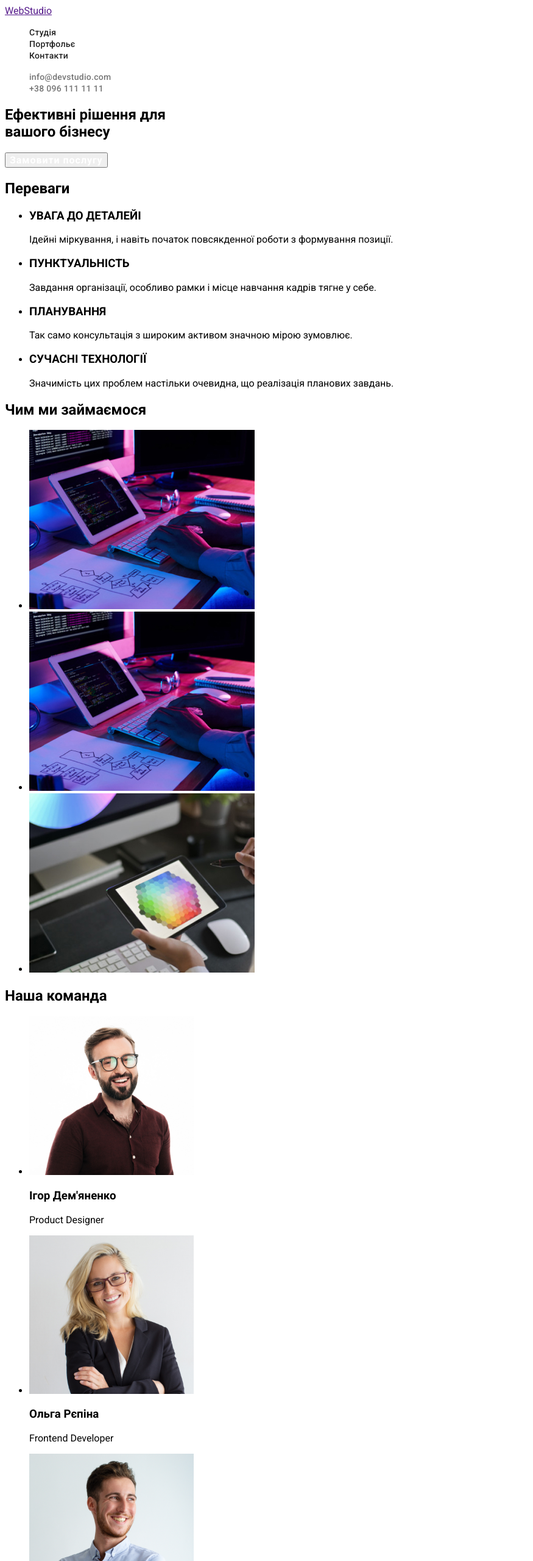
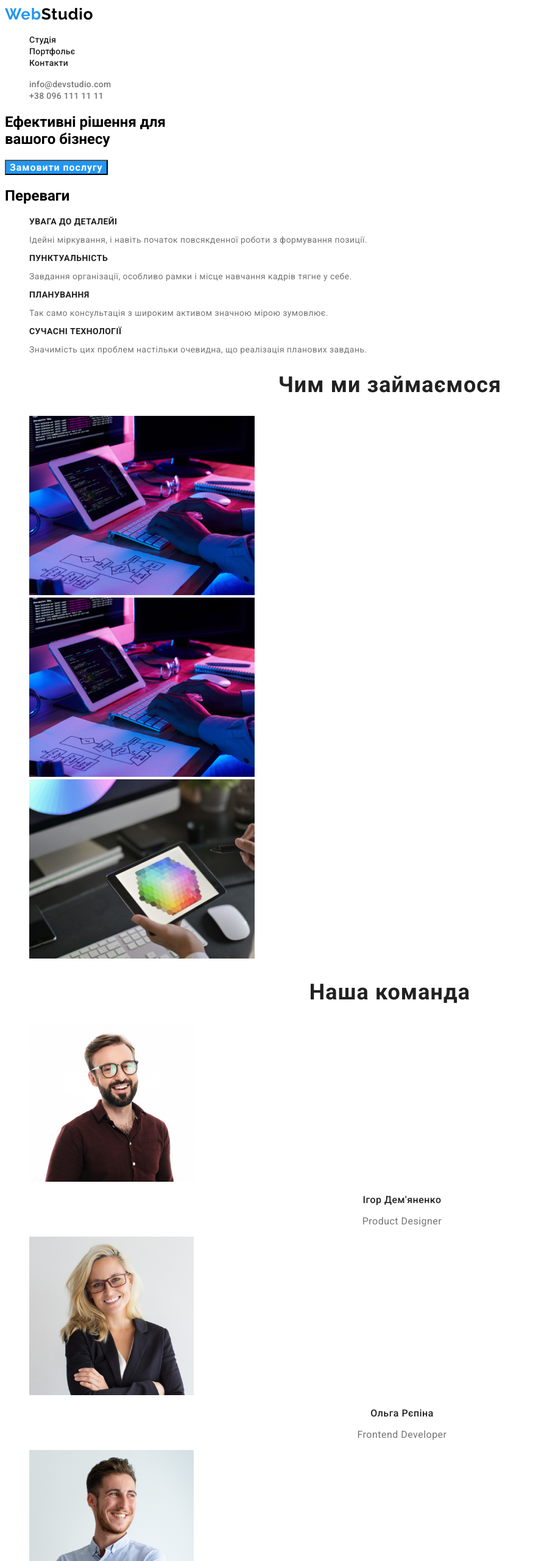
Before and after one commit to DmytroKotlyarov/Modul-1, a plain HTML site: page Modul-2/index.html in a window 1280 px wide. Shown: the top 2560 px of the page at 61% size, without its empty margins (0-875 px from the left). Drawn offline with Linux system fonts and the light colour scheme.

Commit message:
Code writing CSS

```diff
--- a/Modul-2/css/style.css
+++ b/Modul-2/css/style.css
@@ -5,7 +5,7 @@ body {
     --main-color: #F5F5F5;
 }
 
-body {
+body, footer {
     font-family: 'Roboto', sans-serif;
 }
 
@@ -17,6 +17,21 @@ body {
     list-style: none;
 }
 /* --------Header-------- */
+.header-logo {
+font-family: 'Raleway';
+font-style: normal;
+font-weight: 700;
+font-size: 26px;
+line-height: 1.19;
+/* identical to box height */
+letter-spacing: 0.03em;
+}
+a.header-logo {
+color: #2196F3;
+}
+span.header-logo {
+color: #000000;
+}
 .header-link {
 font-weight: 500;
 font-size: 14px;
@@ -38,6 +53,17 @@ line-height: 1,14;
 letter-spacing: 0.02em;
 color: #757575;
 }
+/* --------Main-htro-------- */
+.hero-title {
+font-weight: 900;
+font-size: 44px;
+line-height: 1,36;
+ /* or 136% */
+text-align: center;
+letter-spacing: 0.06em;
+text-transform: uppercase;
+color: #FFFFFF;
+}
 .main-button {
 font-family: inherit;
 font-weight: 700;
@@ -50,7 +76,97 @@ text-align: center;
 letter-spacing: 0.06em;
 color: #FFFFFF;
 }
-.main-button:hover,
-.main-button:focus {
+.main-button {
 background-color: #2196F3;
 }
+/* --------Main-Advantages--------- */
+.advantages-title {
+font-weight: 700;
+font-size: 14px;
+line-height: 1,14;
+letter-spacing: 0.03em;
+text-transform: uppercase;
+color: #212121;
+}
+.advantages-text {
+font-weight: 400;
+font-size: 14px;
+line-height: 1,71;
+/* or 171% */
+letter-spacing: 0.03em;
+color: #757575;
+}
+/* --------Main-Directions--------- */
+.directions-title {
+font-weight: 700;
+font-size: 36px;
+line-height: 1,16;
+text-align: center;
+letter-spacing: 0.03em;
+color: #212121;
+}
+/* --------Main-Team---------- */
+.team-title {
+font-weight: 700;
+font-size: 36px;
+line-height: 1,16;
+text-align: center;
+letter-spacing: 0.03em;
+color: #212121;
+}
+.team-caption {
+font-weight: 500;
+font-size: 16px;
+line-height: 1,18;
+/* identical to box height */
+text-align: center;
+letter-spacing: 0.03em;
+color: #212121;
+}
+.team-text {
+font-weight: 400;
+font-size: 16px;
+line-height: 1,18;
+/* identical to box height */
+text-align: center;
+letter-spacing: 0.03em;
+color: #757575;
+}
+/* --------Footer---------- */
+.footer {
+background-color: #2F303A;
+}
+.footer-logo {
+
+}
+a.footer-logo {
+color: #2196F3;
+    }
+span.footer-logo {
+color: #FFFFFF;
+    }
+}
+.footer-all {
+font-weight: 400;
+font-size: 14px;
+line-height: 1,71;
+/* or 171% */
+letter-spacing: 0.03em;
+color: #FFFFFF;
+}
+.footer-mail {
+font-weight: 400;
+font-size: 14px;
+line-height: 1,71;
+/* or 171% */
+letter-spacing: 0.03em;
+color: rgba(255, 255, 255, 0.6);
+}
+.footer-tel {
+font-weight: 400;
+font-size: 14px;
+line-height: 1,71;
+/* or 171% */
+letter-spacing: 0.03em;
+color: rgba(255, 255, 255, 0.6);
+}
--- a/Modul-2/index.html
+++ b/Modul-2/index.html
@@ -15,7 +15,7 @@
 
     <header>
         <nav class="header-nav">
-           <a href="" class="header-logo">Web<span class="header-logo">Studio</span></a>
+           <a href="" class="header-logo link">Web<span class="header-logo">Studio</span></a>
               <ul class="header-list list">
                  <li><a href="" class="header-link link">Студія</a></li>
                  <li><a href="" class="header-link link">Портфольє</a></li>
@@ -30,82 +30,82 @@
 
     <main>
         <section class="hero">
-            <h1 class="title">Ефективні рішення для<br> вашого бізнесу</h1>
+            <h1 class="hrro-title">Ефективні рішення для<br>вашого бізнесу</h1>
             <button type="button" class="main-button">Замовити послугу</button>
         </section>
 
-        <section>
-            <h2>Переваги</h2>
-               <ul>
+        <section class="advantages">
+            <h2 class="title">Переваги</h2>
+               <ul class="advantage-list list">
                    <li>
-                      <h3>УВАГА ДО ДЕТАЛЕЙІ</h3>
-                      <p>Ідейні міркування, і навіть початок повсякденної роботи з формування позиції.</p>
+                      <h3 class="advantages-title">УВАГА ДО ДЕТАЛЕЙІ</h3>
+                      <p class="advantages-text">Ідейні міркування, і навіть початок повсякденної роботи з формування позиції.</p>
                    </li>
                    <li>
-                      <h3>ПУНКТУАЛЬНІСТЬ</h3>
-                      <p>Завдання організації, особливо рамки і місце навчання кадрів тягне у себе.</p>
+                      <h3 class="advantages-title">ПУНКТУАЛЬНІСТЬ</h3>
+                      <p class="advantages-text">Завдання організації, особливо рамки і місце навчання кадрів тягне у себе.</p>
                    </li>
                    <li>
-                      <h3>ПЛАНУВАННЯ</h3>
-                      <p>Так само консультація з широким активом значною мірою зумовлює.</p>
+                      <h3 class="advantages-title">ПЛАНУВАННЯ</h3>
+                      <p class="advantages-text">Так само консультація з широким активом значною мірою зумовлює.</p>
                    </li>
                    <li>
-                      <h3>СУЧАСНІ ТЕХНОЛОГІЇ</h3>
-                      <p>Значимість цих проблем настільки очевидна, що реалізація планових завдань.</p>
+                      <h3 class="advantages-title">СУЧАСНІ ТЕХНОЛОГІЇ</h3>
+                      <p class="advantages-text">Значимість цих проблем настільки очевидна, що реалізація планових завдань.</p>
                    </li>
                </ul>
         </section>
 
-        <section>
+        <section class="directions">
             <!--Приклади робіт-->
-                <h2>Чим ми займаємося</h2>
-                   <ul>
+                <h2 class="directions-title">Чим ми займаємося</h2>
+                   <ul class="directions-list list">
                       <li><img src="./imge/img.jpg" alt="Робота з клавіатурою та планшетом" width="370" height="294"></li>
                       <li><img src="./imge/img.jpg" alt="Робота з мобільним телефоном та ноутбуком" width="370" height="294"></li>
                       <li><img src="./imge/img2.jpg" alt="Робота з графікою на планшеті" width="370" height="294"></li>
                    </ul>
             </section>
 
-            <section>
+            <section class="team">
                 <!--Члени команди-->
-                <h2>Наша команда</h2>
-                   <ul>
+                <h2 class="team-title">Наша команда</h2>
+                   <ul class="team-list list">
                       <li>
                           <img src="./imge/img3.jpg" alt="фото співробітника Ігор Дем'яненко" width="270" height="260">
-                          <h3>Ігор Дем'яненко</h3>
-                          <p lang="en">Product Designer</p>
+                          <h3 class="team-caption">Ігор Дем'яненко</h3>
+                          <p class="team-text" lang="en">Product Designer</p>
                       </li>
                       <li>
                           <img src="./imge/img4.jpg" alt="фото співробітника Ольга Рєпіна" width="270" height="260">
-                          <h3>Ольга Рєпіна</h3>
-                          <p lang="en">Frontend Developer</p>
+                          <h3 class="team-caption">Ольга Рєпіна</h3>
+                          <p class="team-text" lang="en">Frontend Developer</p>
                       </li>
                       <li>
                           <img src="./imge/img5.jpg" alt="фото співробітника Микола Тарасов" width="270" height="260">
-                          <h3>Микола Тарасов</h3>
-                          <p lang="en">Marketing</p>
+                          <h3 class="team-caption">Микола Тарасов</h3>
+                          <p class="team-text" lang="en">Marketing</p>
                         </li>
                       <li>
                           <img src="./imge/img6.jpg" alt="фото співробітника Михайло Єрмаков" width="270" height="260">
-                          <h3>Михайло Єрмаков</h3>
-                          <p lang="en">UI Designer</p>
+                          <h3 class="team-caption">Михайло Єрмаков</h3>
+                          <p class="team-text" lang="en">UI Designer</p>
                       </li>
                    </ul>
             </section>
         </main>
 
-    <footer>
-        <a href="WebStudio"></a>
+    <footer class="footer">
+        <a href="WebStudio", class="footer-logo">Web<span class="footer-logo">Studio</span></a>
            <address>
-              <ul>
+              <ul class="footer-list list">
                  <li>
-                    <a href="https://goo.gl/maps/DQpQ22Wtz2pHveBt8" target="_blank">м. Київ, пр-т Лесі Українки, 26</a>
+                    <a href="https://goo.gl/maps/DQpQ22Wtz2pHveBt8" target="_blank" class="footer-all link">м. Київ, пр-т Лесі Українки, 26</a>
                  </li>
                  <li>
-                    <a href="">info@devstudio.com</a>
+                    <a href="mailto:info@devstudio.com" class="footer-mail link">info@devstudio.com</a>
                  </li>
                  <li>
-                    <a href="tel:+380961111111">+38 096 111 11 11</a>
+                    <a href="tel:+380961111111" class="footer-tel link">+38 096 111 11 11</a>
                  </li>
               </ul>
         </address>
```
Also changed, not shown: 1 other file.
